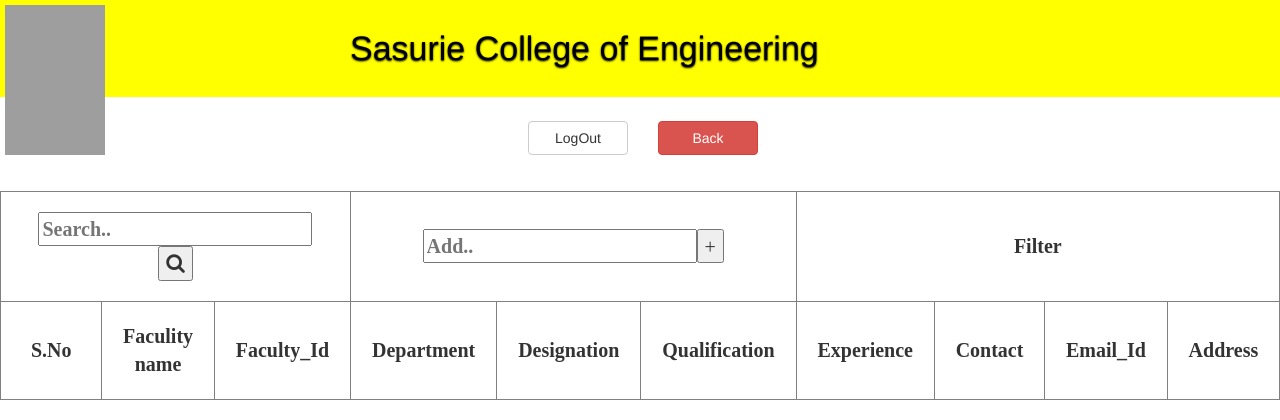
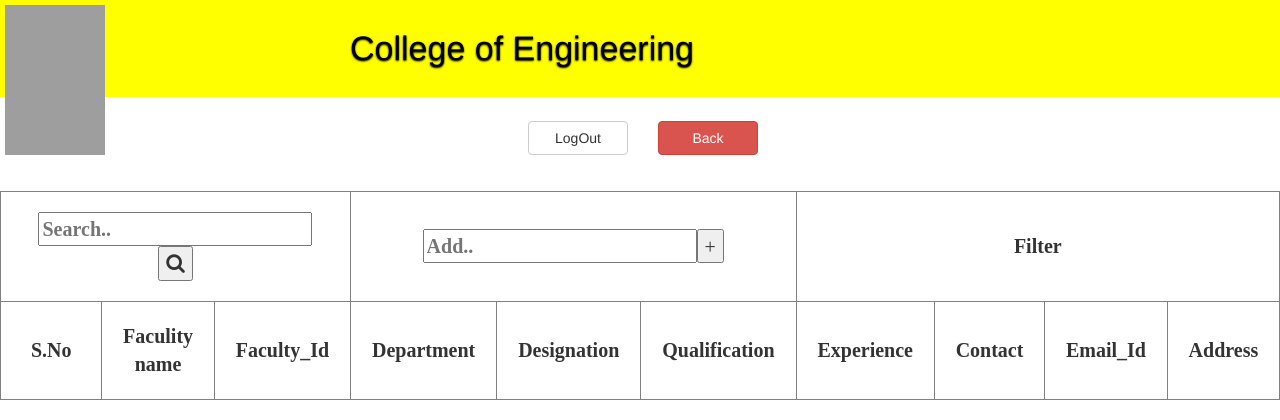
Before and after one commit to Dinesh1629/Django_project, a Django app: template sasurie/templates/facultydetails.html in a window 1280 px wide. Shown: the top 420 px of the page. Run offline with Django 4.2, Linux system fonts and the light colour scheme; the template is opened without the code that fills it, so the values that code supplies are empty; some libraries are stand-ins or nearby versions; some web fonts are replaced; grey boxes are pictures that could not be loaded.

Commit message:
facultyhtmledit

```diff
--- a/sasurie/templates/facultydetails.html
+++ b/sasurie/templates/facultydetails.html
@@ -42,7 +42,7 @@
       <ul class="nav navbar-nav">
         <li class="active">
           <div class="text">
-          <h1 id="text2">Sasurie College of Engineering</h1>
+          <h1 id="text2">College of Engineering</h1>
 
         </div>
       </li>
```
